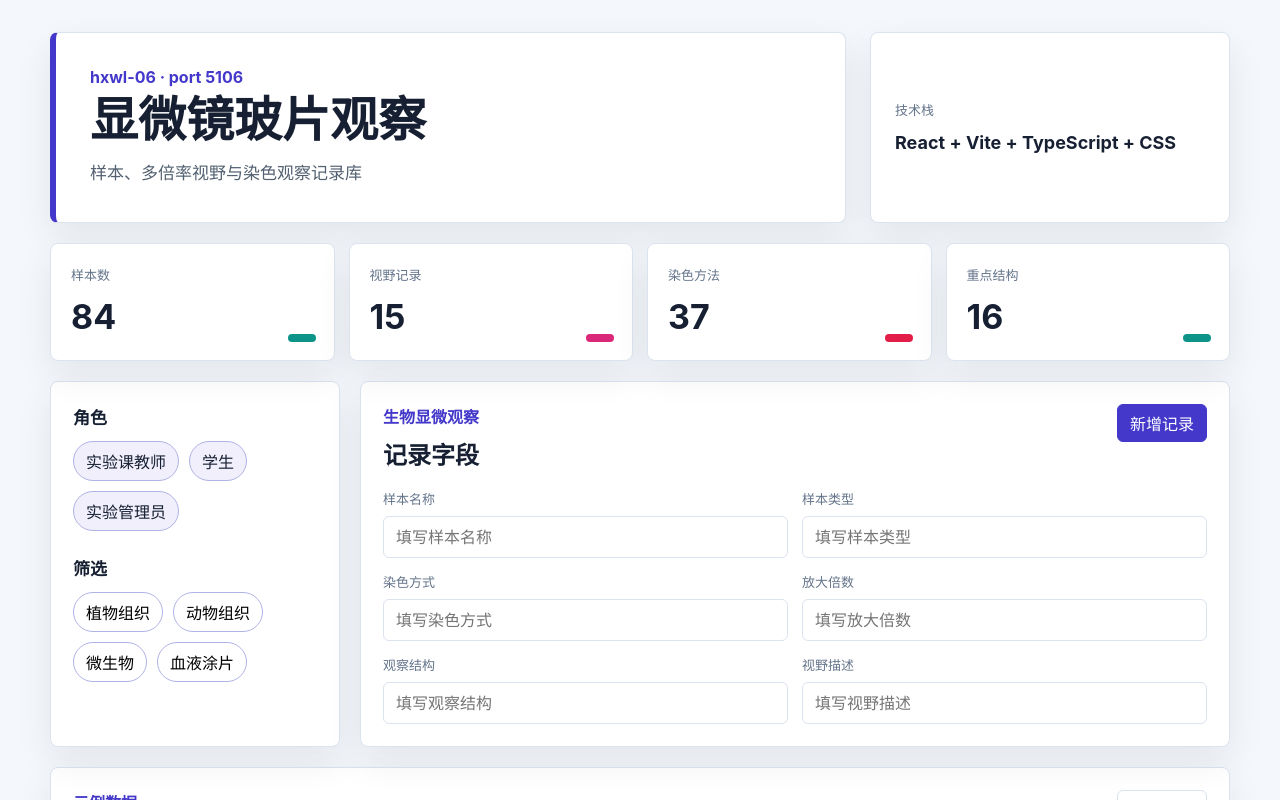
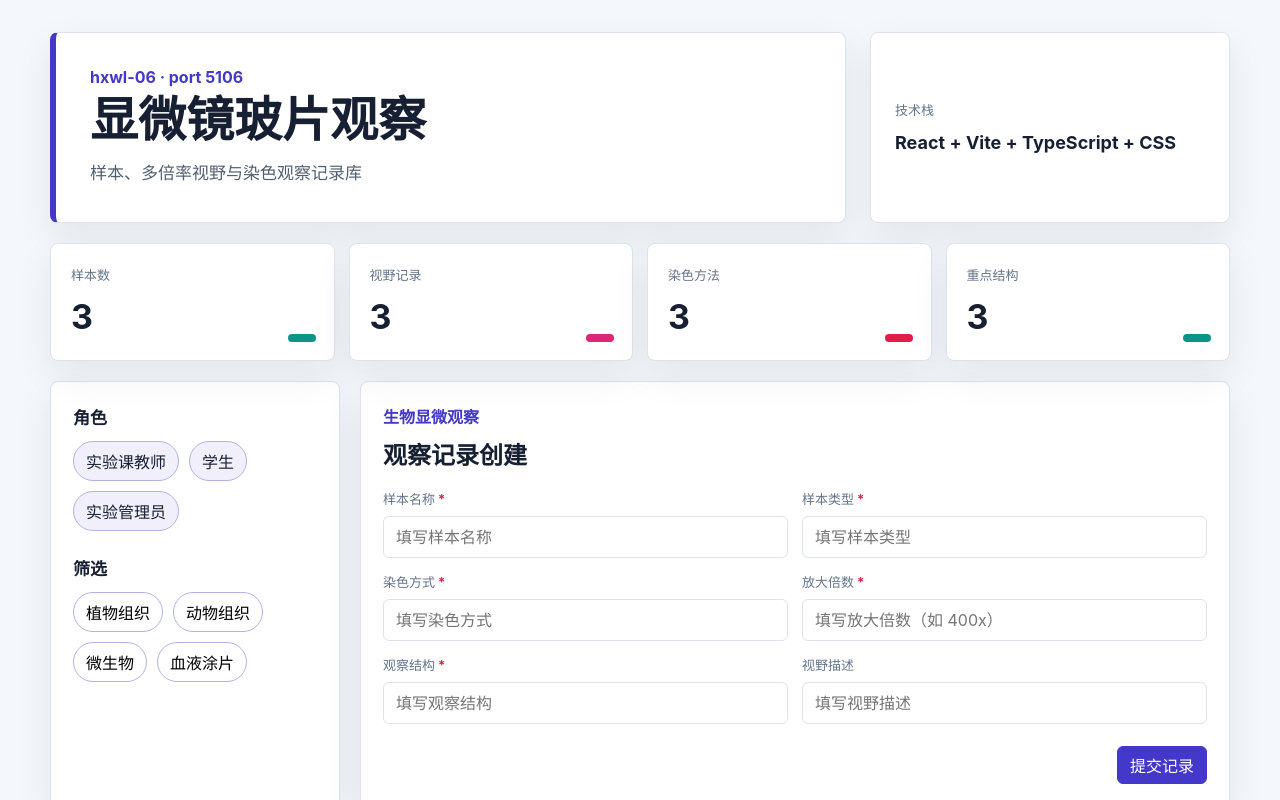
Before and after one commit to aliAjax/hxwl-06-de5ba5c, a React (Vite) app: page / in a window 1280 px wide. Shown: the top 800 px of the page. Built offline with nearby package versions, Linux system fonts and the light colour scheme.

Commit message:
.3436396082391580:57e2b6fb163063a26d6f321e45c88471_6a318a5d72c1532343feabaa.6a318a6872c1532343feabb8.6a318a681aee6587f7437445:Trae CN.T(2026/6/17 01:39:52)

```diff
--- a/src/App.tsx
+++ b/src/App.tsx
@@ -1,4 +1,34 @@
+import React, { useState, useMemo, ChangeEvent, FormEvent } from "react";
 import "./styles.css";
+
+interface ObservationFormData {
+  sampleName: string;
+  sampleType: string;
+  stainingMethod: string;
+  magnification: string;
+  observedStructure: string;
+  fieldDescription: string;
+}
+
+interface ObservationRecord {
+  id: string;
+  sampleName: string;
+  sampleType: string;
+  stainingMethod: string;
+  magnification: string;
+  observedStructure: string;
+  fieldDescription: string;
+  createdAt: string;
+}
+
+interface FormErrors {
+  sampleName?: string;
+  sampleType?: string;
+  stainingMethod?: string;
+  magnification?: string;
+  observedStructure?: string;
+  fieldDescription?: string;
+}
 
 const project = {
   "id": "hxwl-06",
@@ -30,19 +60,20 @@ const project = {
     "血液涂片"
   ],
   "fields": [
-    "样本名称",
-    "样本类型",
-    "染色方式",
-    "放大倍数",
-    "观察结构",
-    "视野描述"
-  ],
-  "records": [
+    { key: "sampleName", label: "样本名称", required: true },
+    { key: "sampleType", label: "样本类型", required: true },
+    { key: "stainingMethod", label: "染色方式", required: true },
+    { key: "magnification", label: "放大倍数", required: true, pattern: /^\d+x$/i },
+    { key: "observedStructure", label: "观察结构", required: true },
+    { key: "fieldDescription", label: "视野描述", required: false }
+  ] as const,
+  "initialRecords": [
     [
       "洋葱表皮",
       "植物组织",
       "碘液",
       "400x",
+      "细胞壁",
       "细胞壁清晰，细胞核可见"
     ],
     [
@@ -50,6 +81,7 @@ const project = {
       "血液涂片",
       "瑞氏染色",
       "1000x",
+      "红细胞",
       "红细胞分布均匀"
     ],
     [
@@ -57,6 +89,7 @@ const project = {
       "微生物",
       "活体观察",
       "200x",
+      "纤毛",
       "纤毛运动明显"
     ]
   ]
@@ -74,11 +107,92 @@ function MetricCard({ label, value, index }: { label: string; value: string; ind
   );
 }
 
+const initialRecords: ObservationRecord[] = project.initialRecords.map((rec, idx) => ({
+  id: `record-${Date.now()}-${idx}`,
+  sampleName: rec[0],
+  sampleType: rec[1],
+  stainingMethod: rec[2],
+  magnification: rec[3],
+  observedStructure: rec[4],
+  fieldDescription: rec[5],
+  createdAt: new Date(Date.now() - idx * 86400000).toISOString()
+}));
+
+const initialFormData: ObservationFormData = {
+  sampleName: "",
+  sampleType: "",
+  stainingMethod: "",
+  magnification: "",
+  observedStructure: "",
+  fieldDescription: ""
+};
+
 function App() {
-  const values = project.metrics.map((metric: string, index: number) => {
-    const base = [84, 12, 31, 7][index % 4];
-    return String(base + index * 3);
-  });
+  const [formData, setFormData] = useState<ObservationFormData>(initialFormData);
+  const [records, setRecords] = useState<ObservationRecord[]>(initialRecords);
+  const [errors, setErrors] = useState<FormErrors>({});
+
+  const metrics = useMemo(() => {
+    const uniqueSamples = new Set(records.map(r => r.sampleName)).size;
+    const totalRecords = records.length;
+    const uniqueStains = new Set(records.map(r => r.stainingMethod)).size;
+    const uniqueStructures = new Set(records.map(r => r.observedStructure)).size;
+    return [
+      String(uniqueSamples),
+      String(totalRecords),
+      String(uniqueStains),
+      String(uniqueStructures)
+    ];
+  }, [records]);
+
+  const handleInputChange = (e: ChangeEvent<HTMLInputElement>) => {
+    const { name, value } = e.target;
+    setFormData(prev => ({ ...prev, [name]: value }));
+    if (errors[name as keyof FormErrors]) {
+      setErrors(prev => ({ ...prev, [name]: undefined }));
+    }
+  };
+
+  const validateForm = (): boolean => {
+    const newErrors: FormErrors = {};
+
+    project.fields.forEach(field => {
+      const key = field.key as keyof ObservationFormData;
+      const value = formData[key];
+
+      if (field.required && !value.trim()) {
+        newErrors[key] = `${field.label}为必填项`;
+      }
+
+      if (field.pattern && value.trim() && !field.pattern.test(value)) {
+        newErrors[key] = `${field.label}格式应为 数字+x，如 100x、400x`;
+      }
+    });
+
+    setErrors(newErrors);
+    return Object.keys(newErrors).length === 0;
+  };
+
+  const handleSubmit = (e: FormEvent<HTMLFormElement>) => {
+    e.preventDefault();
+
+    if (!validateForm()) return;
+
+    const newRecord: ObservationRecord = {
+      id: `record-${Date.now()}`,
+      sampleName: formData.sampleName.trim(),
+      sampleType: formData.sampleType.trim(),
+      stainingMethod: formData.stainingMethod.trim(),
+      magnification: formData.magnification.trim().toLowerCase(),
+      observedStructure: formData.observedStructure.trim(),
+      fieldDescription: formData.fieldDescription.trim(),
+      createdAt: new Date().toISOString()
+    };
+
+    setRecords(prev => [newRecord, ...prev]);
+    setFormData(initialFormData);
+    setErrors({});
+  };
 
   return (
     <main className="app-shell">
@@ -96,7 +210,7 @@ function App() {
 
       <section className="metrics-grid">
         {project.metrics.map((metric: string, index: number) => (
-          <MetricCard key={metric} label={metric} value={values[index]} index={index} />
+          <MetricCard key={metric} label={metric} value={metrics[index]} index={index} />
         ))}
       </section>
 
@@ -120,36 +234,52 @@ function App() {
           <div className="section-heading">
             <div>
               <p>{project.domain}</p>
-              <h2>记录字段</h2>
+              <h2>观察记录创建</h2>
             </div>
-            <button className="primary-action">新增记录</button>
           </div>
-          <div className="field-grid">
-            {project.fields.map((field: string) => (
-              <label key={field}>
-                <span>{field}</span>
-                <input placeholder={"填写" + field} />
+          <form onSubmit={handleSubmit} className="field-grid">
+            {project.fields.map(field => (
+              <label key={field.key} className={errors[field.key as keyof FormErrors] ? "field-error" : ""}>
+                <span>
+                  {field.label}
+                  {field.required && <em className="required-mark">*</em>}
+                </span>
+                <input
+                  name={field.key}
+                  value={formData[field.key as keyof ObservationFormData]}
+                  onChange={handleInputChange}
+                  placeholder={"填写" + field.label + (field.key === "magnification" ? "（如 400x）" : "")}
+                />
+                {errors[field.key as keyof FormErrors] && (
+                  <small className="error-text">{errors[field.key as keyof FormErrors]}</small>
+                )}
               </label>
             ))}
-          </div>
+            <div className="form-actions">
+              <button type="submit" className="primary-action">提交记录</button>
+            </div>
+          </form>
         </section>
       </section>
 
       <section className="records panel">
         <div className="section-heading">
           <div>
-            <p>示例数据</p>
+            <p>数据</p>
             <h2>近期记录</h2>
           </div>
           <button>导出摘要</button>
         </div>
         <div className="record-list">
-          {project.records.map((record: string[], index: number) => (
-            <article key={record.join("-")} className="record-card">
+          {records.map((record, index) => (
+            <article key={record.id} className="record-card">
               <div className="record-index">{String(index + 1).padStart(2, "0")}</div>
               <div>
-                <h3>{record[0]}</h3>
-                <p>{record.slice(1).join(" · ")}</p>
+                <h3>{record.sampleName}</h3>
+                <p>
+                  {record.sampleType} · {record.stainingMethod} · {record.magnification} · {record.observedStructure}
+                  {record.fieldDescription && ` · ${record.fieldDescription}`}
+                </p>
               </div>
             </article>
           ))}
--- a/src/styles.css
+++ b/src/styles.css
@@ -260,6 +260,32 @@ input {
   line-height: 1.6;
 }
 
+.required-mark {
+  color: #e11d48;
+  font-style: normal;
+  margin-left: 3px;
+  font-weight: 700;
+}
+
+.field-error input {
+  border-color: #e11d48;
+  background: #fef2f2;
+}
+
+.error-text {
+  color: #e11d48;
+  font-size: 12px;
+  margin-top: -4px;
+  display: block;
+}
+
+.form-actions {
+  grid-column: 1 / -1;
+  display: flex;
+  justify-content: flex-end;
+  padding-top: 8px;
+}
+
 @media (max-width: 860px) {
   .hero,
   .workspace,
```
Also changed, not shown: 1 other file (tests, documents, lock files or other folders).
